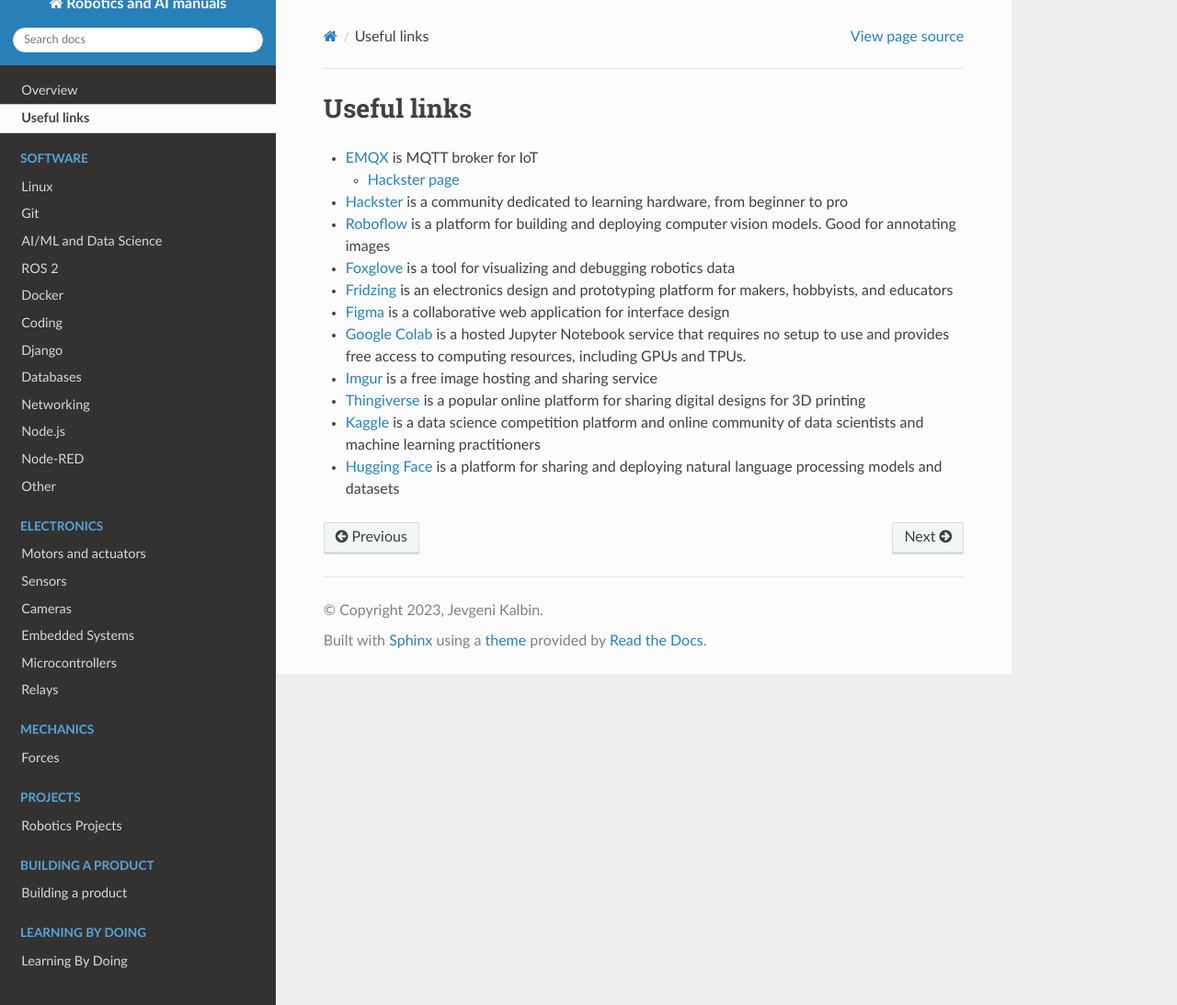
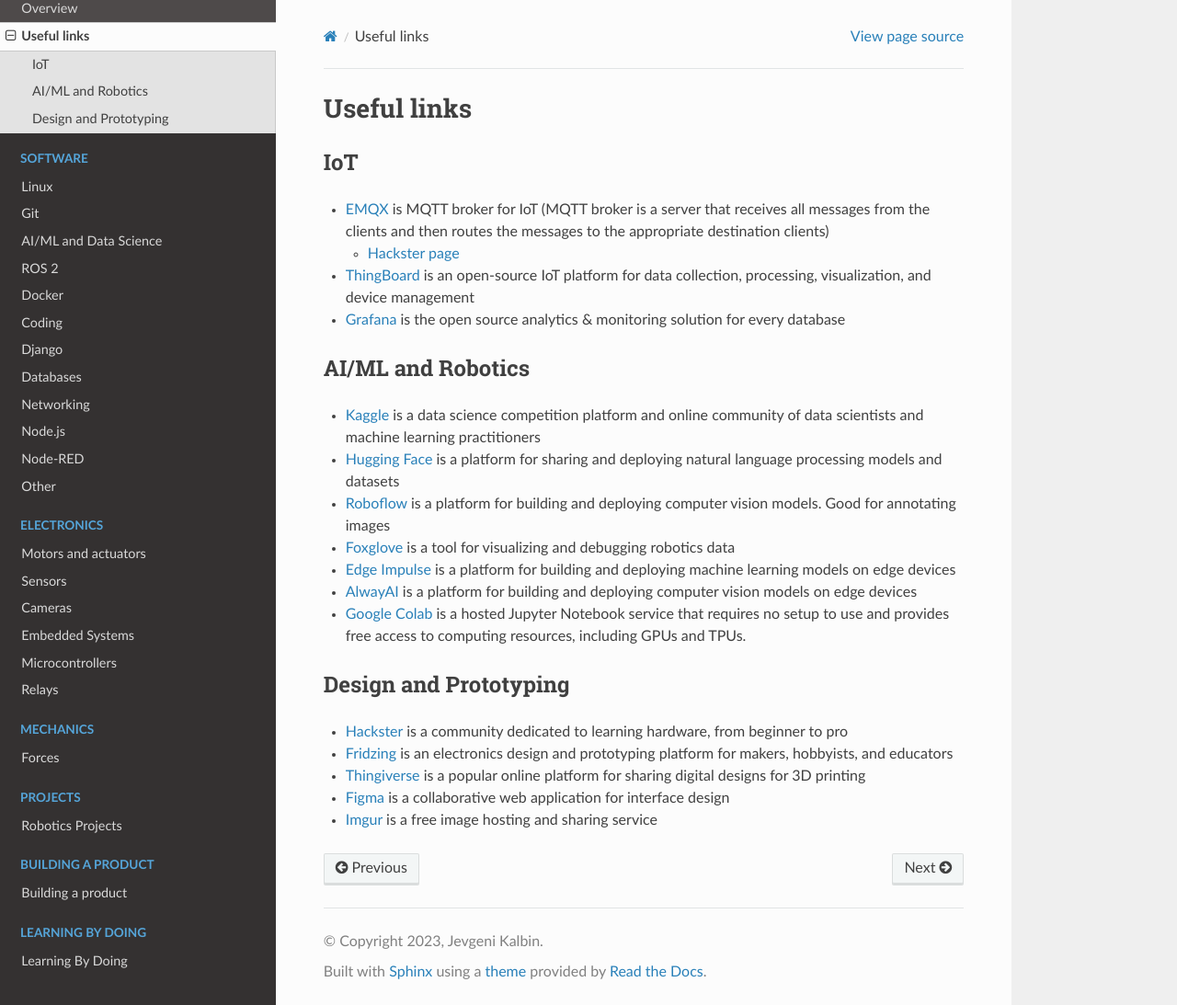
Before and after one commit to jevgenik/manuals, a Sphinx documentation site: the page built from source/files/useful.rst, in a window 1280 px wide and 1093 px high. Shown: the whole window at 92% size. Built offline with Sphinx 7.4.7 and the Read the Docs theme 2.0.0, drawn with Linux system fonts in a browser that asks for light colours; pages that are not in the unit, such as notebooks, are missing from menus.

Commit message:
added new links to useful resources

```diff
--- a/source/files/electronics/embedded_systems/other_systems.rst
+++ b/source/files/electronics/embedded_systems/other_systems.rst
@@ -13,7 +13,7 @@ It is like industrial Arduino.
 
 
 Siemens SIMATIC IOT2050
-===============
+=======================
 The Siemens SIMATIC IOT2050 is an industrial IoT gateway that is designed to connect industrial devices to the cloud.
 It is like industrial RPi.
 
--- a/source/files/electronics/microcontrollers/microcontrollers.rst
+++ b/source/files/electronics/microcontrollers/microcontrollers.rst
@@ -26,6 +26,11 @@ ESP32 is a dual-core 160MHz to 240MHz CPU, whereas the ESP8266 is a single-core
 ESP32 has more RAM than ESP8266.
 
 
+Raspberry Pi Pico
+================
+The Raspberry Pi Pico is a microcontroller board based on the RP2040 microcontroller chip.
+
+
 Useful resources
 ================
 
--- a/source/files/useful.rst
+++ b/source/files/useful.rst
@@ -2,26 +2,48 @@
 Useful links
 ============
 
-* `EMQX <https://www.emqx.io/>`_ is MQTT broker for IoT
+
+IoT
+===
+
+* `EMQX <https://www.emqx.io/>`_ is MQTT broker for IoT (MQTT broker is a server that receives all messages from the clients
+  and then routes the messages to the appropriate destination clients)
 
   - `Hackster page <https://www.hackster.io/emqtech>`_
 
-* `Hackster <https://www.hackster.io/>`_ is a community dedicated to learning hardware, from beginner to pro
+* `ThingBoard <https://thingsboard.io/>`_ is an open-source IoT platform for data collection, processing, visualization, and device management
+
+* `Grafana <https://grafana.com/>`_ is the open source analytics & monitoring solution for every database
+
+
+AI/ML and Robotics
+==================
+
+* `Kaggle <https://www.kaggle.com/>`_ is a data science competition platform and online community of data scientists and machine learning practitioners
+
+* `Hugging Face <https://huggingface.co/>`_ is a platform for sharing and deploying natural language processing models and datasets
 
 * `Roboflow <https://roboflow.com/>`_ is a platform for building and deploying computer vision models. Good for annotating images
 
 * `Foxglove <https://foxglove.dev/>`_ is a tool for visualizing and debugging robotics data
 
+* `Edge Impulse <https://www.edgeimpulse.com/>`_ is a platform for building and deploying machine learning models on edge devices
+
+* `AlwayAI <https://www.alwaysai.com/>`_ is a platform for building and deploying computer vision models on edge devices
+
+* `Google Colab <https://colab.research.google.com/>`_  is a hosted Jupyter Notebook service that requires no setup to use and provides free access
+  to computing resources, including GPUs and TPUs.
+
+
+Design and Prototyping
+======================
+
+* `Hackster <https://www.hackster.io/>`_ is a community dedicated to learning hardware, from beginner to pro
+
 * `Fridzing <https://fritzing.org/>`_ is an electronics design and prototyping platform for makers, hobbyists, and educators
+
+* `Thingiverse <https://www.thingiverse.com/>`_ is a popular online platform for sharing digital designs for 3D printing
 
 * `Figma <https://www.figma.com/>`_  is a collaborative web application for interface design
 
-* `Google Colab <https://colab.research.google.com/>`_  is a hosted Jupyter Notebook service that requires no setup to use and provides free access to computing resources, including GPUs and TPUs.
-
 * `Imgur <https://imgur.com/>`_ is a free image hosting and sharing service
-
-* `Thingiverse <https://www.thingiverse.com/>`_ is a popular online platform for sharing digital designs for 3D printing
-
-* `Kaggle <https://www.kaggle.com/>`_ is a data science competition platform and online community of data scientists and machine learning practitioners
-
-* `Hugging Face <https://huggingface.co/>`_ is a platform for sharing and deploying natural language processing models and datasets
```
